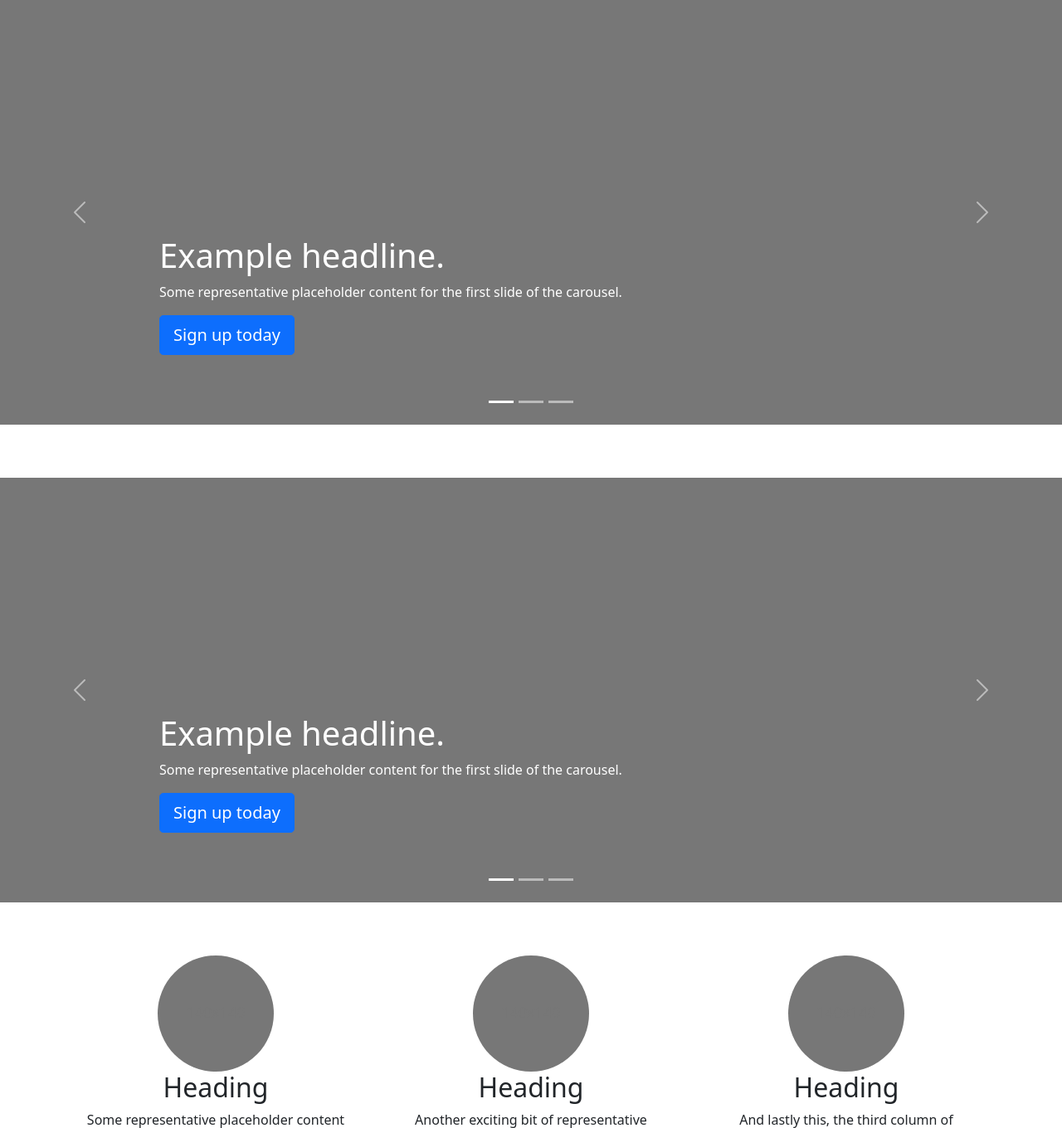
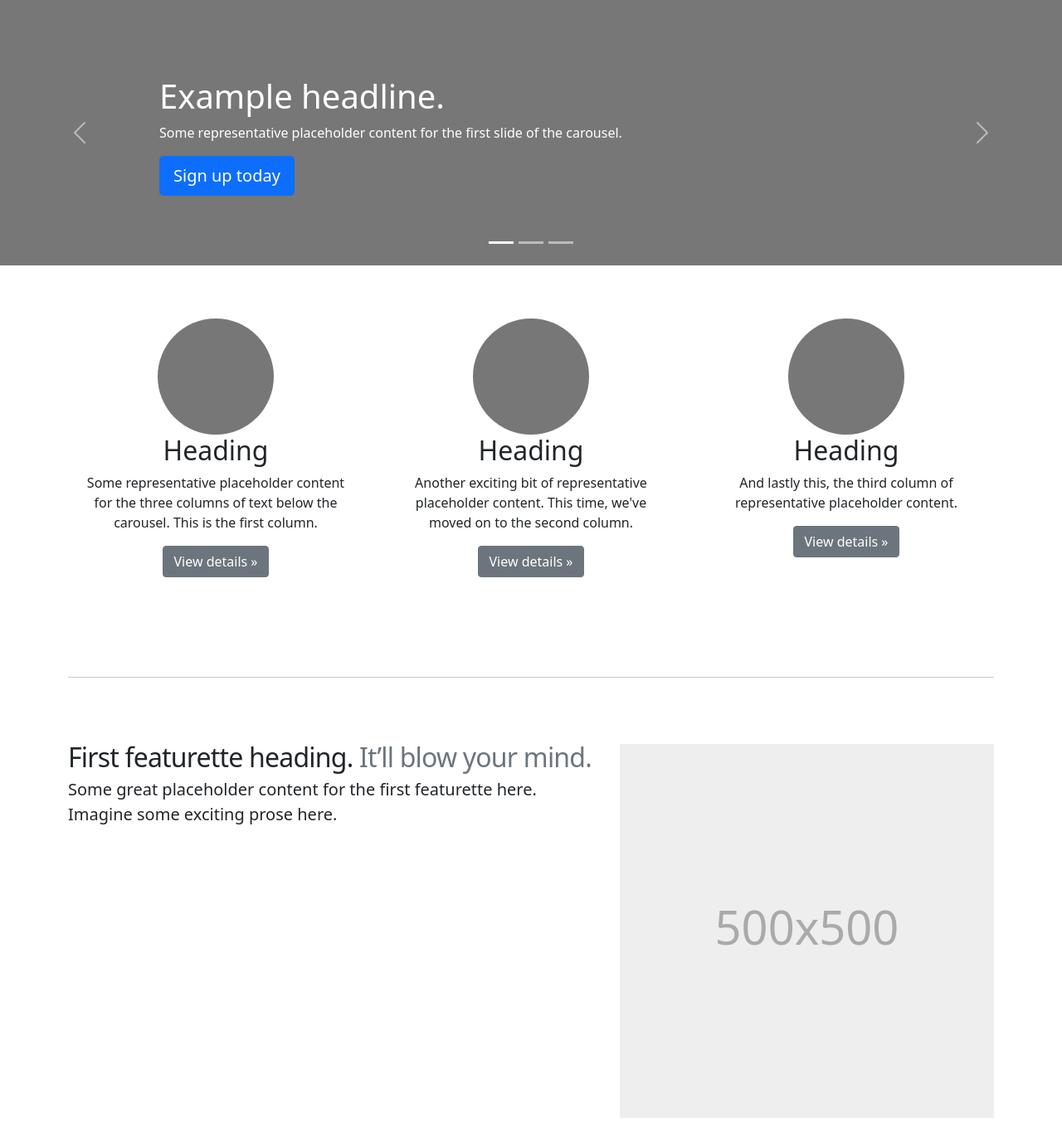
Before and after one commit to kittikhun1910/Webapp, a Flask app: page / in a window 1280 px wide. Shown: the part 56-1416 px from the top of the page at 83% size. Run offline with Flask 2, Linux system fonts and the light colour scheme; some libraries are stand-ins or nearby versions.

Commit message:
edit class from-group

```diff
--- a/myapp/templates/home.html
+++ b/myapp/templates/home.html
@@ -43,14 +43,14 @@
 
 /* Declare heights because of positioning of img element */
 .carousel-item {
-  height: 32rem;
+  height: 20rem;
 }
 .carousel-item > img {
   position: absolute;
   top: 0;
   left: 0;
   min-width: 100%;
-  height: 32rem;
+  height: 20rem;
 }
 
 
@@ -93,58 +93,6 @@
 -------------------------------------------------- */
 </style>
 <main>
-
-  <div id="myCarousel" class="carousel slide" data-bs-ride="carousel">
-    <div class="carousel-indicators">
-      <button type="button" data-bs-target="#myCarousel" data-bs-slide-to="0" class="active" aria-current="true" aria-label="Slide 1"></button>
-      <button type="button" data-bs-target="#myCarousel" data-bs-slide-to="1" aria-label="Slide 2"></button>
-      <button type="button" data-bs-target="#myCarousel" data-bs-slide-to="2" aria-label="Slide 3"></button>
-    </div>
-    <div class="carousel-inner">
-      <div class="carousel-item active">
-        <svg class="bd-placeholder-img" width="100%" height="100%" xmlns="http://www.w3.org/2000/svg" aria-hidden="true" preserveAspectRatio="xMidYMid slice" focusable="false"><rect width="100%" height="100%" fill="#777"/></svg>
-        <div class="container">
-          <div class="carousel-caption text-start">
-            <h1>Example headline.</h1>
-            <p>Some representative placeholder content for the first slide of the carousel.</p>
-            <p><a class="btn btn-lg btn-primary" href="/signup">Sign up today</a></p>
-          </div>
-        </div>
-      </div>
-      <div class="carousel-item">
-        <svg class="bd-placeholder-img" width="100%" height="100%" xmlns="http://www.w3.org/2000/svg" aria-hidden="true" preserveAspectRatio="xMidYMid slice" focusable="false"><rect width="100%" height="100%" fill="#777"/></svg>
-
-        <div class="container">
-          <div class="carousel-caption">
-            <h1>Another example headline.</h1>
-            <p>Some representative placeholder content for the second slide of the carousel.</p>
-            <p><a class="btn btn-lg btn-primary" href="#">Learn more</a></p>
-          </div>
-        </div>
-      </div>
-      <div class="carousel-item">
-        <svg class="bd-placeholder-img" width="100%" height="100%" xmlns="http://www.w3.org/2000/svg" aria-hidden="true" preserveAspectRatio="xMidYMid slice" focusable="false"><rect width="100%" height="100%" fill="#777"/></svg>
-
-        <div class="container">
-          <div class="carousel-caption text-end">
-            <h1>One more for good measure.</h1>
-            <p>Some representative placeholder content for the third slide of this carousel.</p>
-            <p><a class="btn btn-lg btn-primary" href="#">Browse gallery</a></p>
-          </div>
-        </div>
-      </div>
-    </div>
-    <button class="carousel-control-prev" type="button" data-bs-target="#myCarousel" data-bs-slide="prev">
-      <span class="carousel-control-prev-icon" aria-hidden="true"></span>
-      <span class="visually-hidden">Previous</span>
-    </button>
-    <button class="carousel-control-next" type="button" data-bs-target="#myCarousel" data-bs-slide="next">
-      <span class="carousel-control-next-icon" aria-hidden="true"></span>
-      <span class="visually-hidden">Next</span>
-    </button>
-  </div>
-
-
   <!-- Marketing messaging and featurettes
   ================================================== -->
   <!-- Wrap the rest of the page in another container to center all the content. -->
--- a/myapp/templates/login.html
+++ b/myapp/templates/login.html
@@ -8,9 +8,10 @@
   </head>
   <body>
     {% extends "layout.html"%} {% block content %}
+    <div class="container-fluid" style="margin-left: 75px; margin-right: 75px;">
     <form method="POST">
       <h3 align="center">Login</h3>
-      <div class="form-group mb-3">
+      <div class="form-group mb-3" style="width: 30%;">
         <label for="email" class="form-label">E-mail Address</label>
         <input
           type="email"
@@ -20,7 +21,7 @@
           placeholder="Enter E-mail"
         />
       </div>
-      <div class="form-group mb-3">
+      <div class="form-group mb-3" style="width: 30%;">
         <label for="password" class="form-label">Password</label>
         <input
           type="password"
@@ -33,6 +34,7 @@
       <br />
       <button type="submit" class="btn btn-primary mb-3">Login</button>
     </form>
+    </div>
     {% endblock %}
   </body>
 </html>
```
